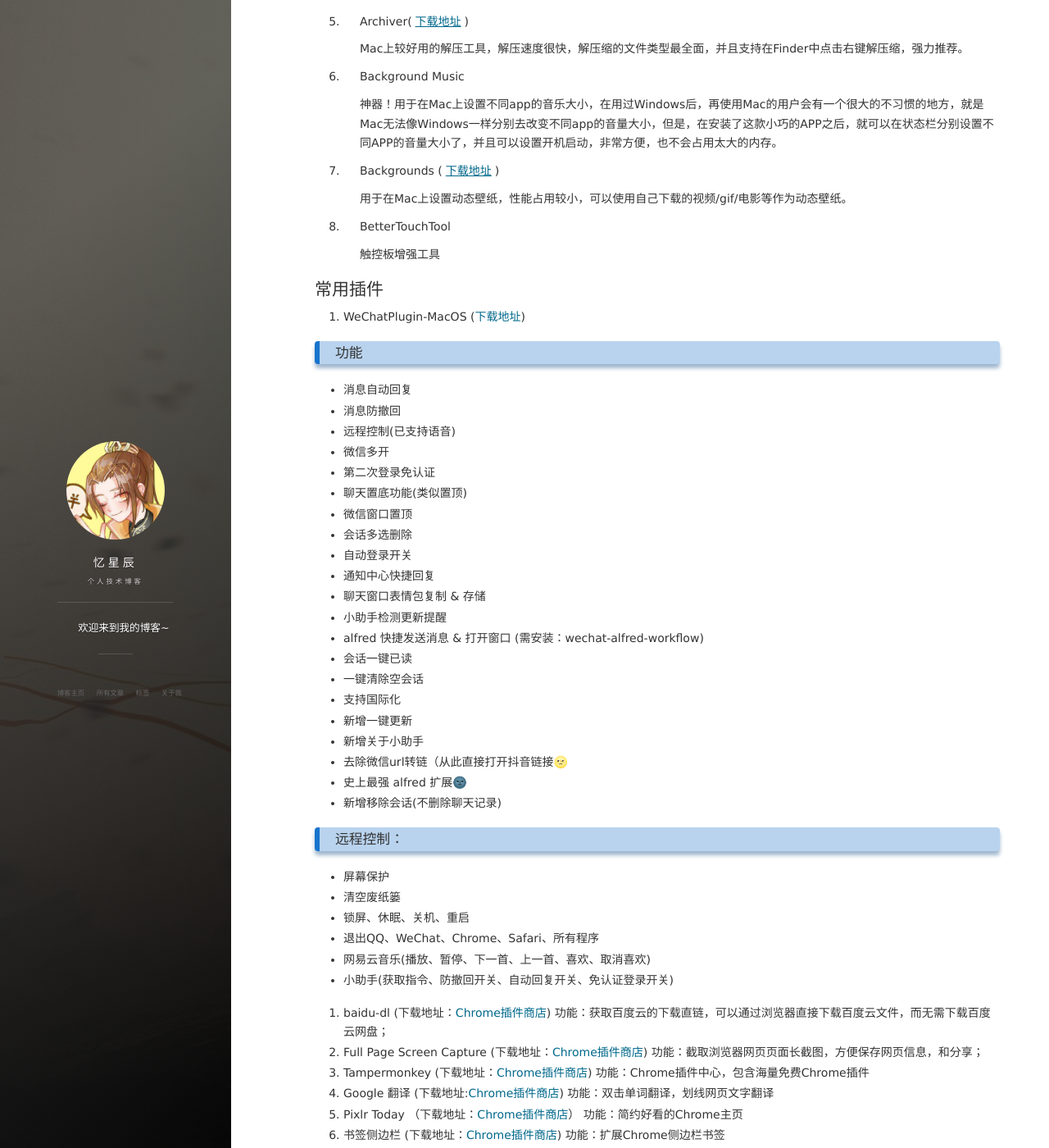
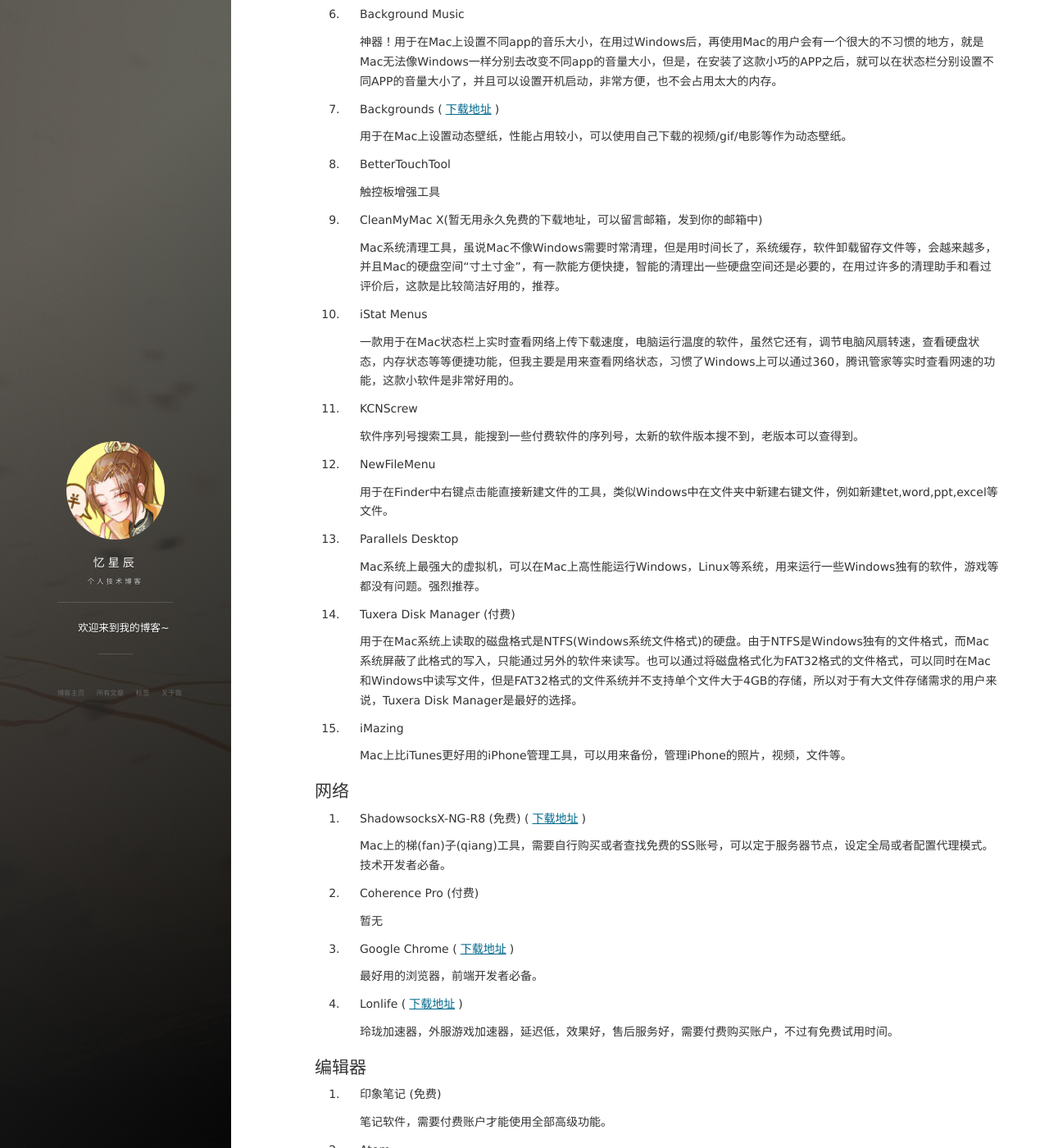
Before and after one commit to BillScott1024/billscott1024.github.io, a Jekyll site: the page built from _posts/2018-11-06-Mac_Most_Used_Software.md, in a window 1280 px wide and 1400 px high, scrolled down 4156 px. Shown: the whole window at 82% size. Built offline with Jekyll 4.4.1, drawn with Linux system fonts in a browser that asks for light colours; nearby versions of some CDN libraries; comment, search, counter and statistics services are not loaded; some of the changed text lies outside the part shown.

Commit message:
更新Mac合集文章

```diff
--- a/_posts/2018-11-06-Mac_Most_Used_Software.md
+++ b/_posts/2018-11-06-Mac_Most_Used_Software.md
@@ -24,17 +24,14 @@
 6. Background Music
 7. Backgrounds
 8. BetterTouchTool
-9. CleanMyMac X
+9. CleanMyMac X (付费)
 10. iStat Menus
 11. KCNScrew
 12. NewFileMenu
 13. Parallels Desktop
-14. Parallels Toolbox
-15. QQ
-16. 钉钉
-17. TeamViewer (免费)
-18. Tuxera Disk Manager (付费)
-19. iMazing (付费)
+14. TeamViewer (免费)
+15. Tuxera Disk Manager (付费)
+16. iMazing (付费)
 
 &emsp;
 
@@ -170,15 +167,82 @@
 8. BetterTouchTool
 
     触控板增强工具
+9. CleanMyMac X(暂无用永久免费的下载地址，可以留言邮箱，发到你的邮箱中)
+
+    Mac系统清理工具，虽说Mac不像Windows需要时常清理，但是用时间长了，系统缓存，软件卸载留存文件等，会越来越多，并且Mac的硬盘空间“寸土寸金”，有一款能方便快捷，智能的清理出一些硬盘空间还是必要的，在用过许多的清理助手和看过评价后，这款是比较简洁好用的，推荐。
+10. iStat Menus
+
+    一款用于在Mac状态栏上实时查看网络上传下载速度，电脑运行温度的软件，虽然它还有，调节电脑风扇转速，查看硬盘状态，内存状态等等便捷功能，但我主要是用来查看网络状态，习惯了Windows上可以通过360，腾讯管家等实时查看网速的功能，这款小软件是非常好用的。
+11. KCNScrew
+
+    软件序列号搜索工具，能搜到一些付费软件的序列号，太新的软件版本搜不到，老版本可以查得到。
+12. NewFileMenu
+
+    用于在Finder中右键点击能直接新建文件的工具，类似Windows中在文件夹中新建右键文件，例如新建tet,word,ppt,excel等文件。
+13. Parallels Desktop
+
+    Mac系统上最强大的虚拟机，可以在Mac上高性能运行Windows，Linux等系统，用来运行一些Windows独有的软件，游戏等都没有问题。强烈推荐。
+14. Tuxera Disk Manager (付费)
+
+    用于在Mac系统上读取的磁盘格式是NTFS(Windows系统文件格式)的硬盘。由于NTFS是Windows独有的文件格式，而Mac系统屏蔽了此格式的写入，只能通过另外的软件来读写。也可以通过将磁盘格式化为FAT32格式的文件格式，可以同时在Mac和Windows中读写文件，但是FAT32格式的文件系统并不支持单个文件大于4GB的存储，所以对于有大文件存储需求的用户来说，Tuxera Disk Manager是最好的选择。
+15. iMazing
+
+    Mac上比iTunes更好用的iPhone管理工具，可以用来备份，管理iPhone的照片，视频，文件等。
 
 
+## 网络
+1. ShadowsocksX-NG-R8 (免费) ([下载地址](https://github.com/shadowsocks/ShadowsocksX-NG))
 
+    Mac上的梯(fan)子(qiang)工具，需要自行购买或者查找免费的SS账号，可以定于服务器节点，设定全局或者配置代理模式。技术开发者必备。
 
+2. Coherence Pro (付费)
 
+    暂无
 
+3. Google Chrome ([下载地址](https://www.google.com/chrome/))
 
+    最好用的浏览器，前端开发者必备。
 
+4. Lonlife  ([下载地址](https://www.lonlife.cc/))
 
+    玲珑加速器，外服游戏加速器，延迟低，效果好，售后服务好，需要付费购买账户，不过有免费试用时间。
+
+## 编辑器
+1. 印象笔记 (免费)
+
+    笔记软件，需要付费账户才能使用全部高级功能。
+
+2. Atom
+
+    GitHub自家推出的极简笔记软件，我心目中最好用的文本编辑器，用来做日常的记录，项目记录管理非常合适。支持语法高亮，git嵌入，各种插件支持。(其实他只是个文本编辑器)
+
+3. Sublime Text
+
+    文本编辑器，主要用来写前端代码。
+
+4. Microsoft Excel
+
+    制作Excel表格
+
+5. Microsoft PowerPoint
+
+    制作PPT文档
+
+6. Microsoft Word
+
+    制作Word文件
+
+7. MWeb (付费)
+
+    我挑选的最好用的MarkDown文本编辑器，支持Markdown语法格式，实时预览，iCloud同步。这边文章就是用这个MWeb 编辑的Markdown文本。
+
+8. Notability (付费)
+
+    笔记软件。
+
+9. Ulysses
+
+    简单的文本编辑器。
 
 ## 常用插件
 1. WeChatPlugin-MacOS ([下载地址](https://github.com/TKkk-iOSer/WeChatPlugin-MacOS))
```
